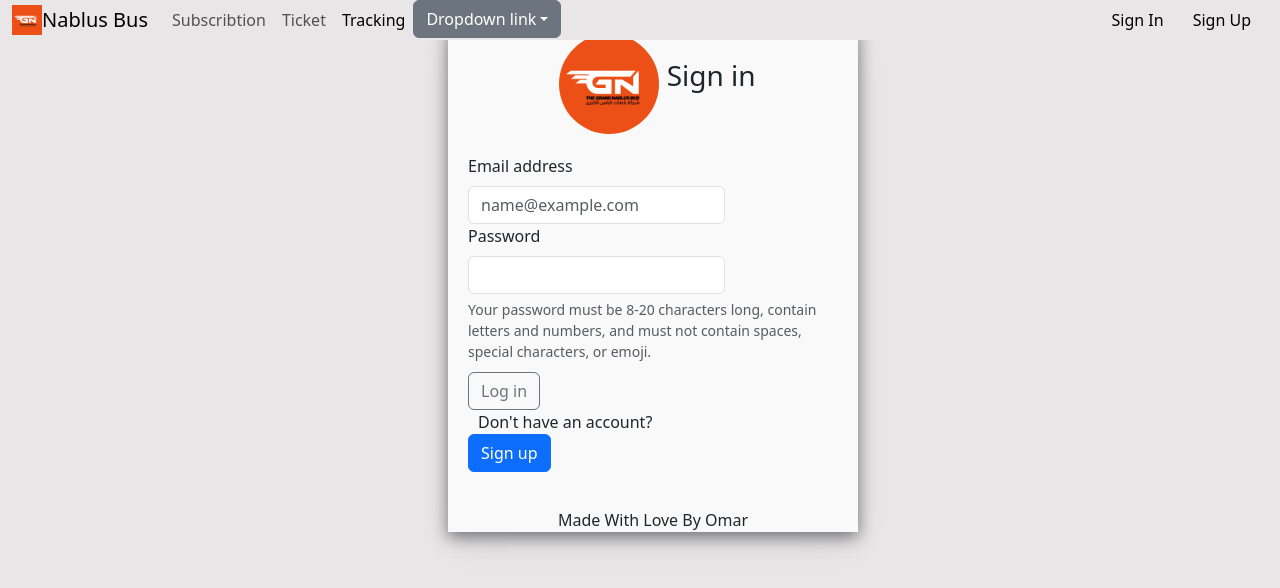
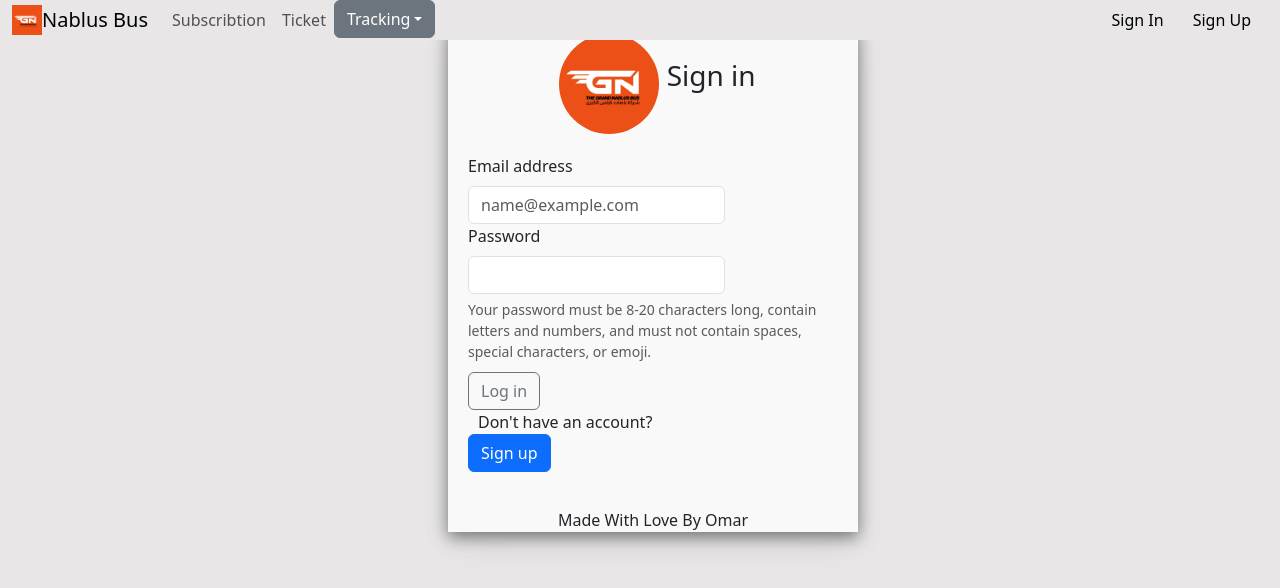
Before and after one commit to omarPALE/NablusBus, a React (Vite) app in the folder web/client/login/: page /login in a window 1280 px wide. Shown: the top 588 px of the page. Built offline with nearby package versions, Linux system fonts and the light colour scheme.

Commit message:
add tracking button  to nav bar and lines name to the drobdown list

```diff
--- a/web/client/login/component/Nav.jsx
+++ b/web/client/login/component/Nav.jsx
@@ -43,16 +43,6 @@ export default function Nav(props) {
                 Ticket
               </a>
             </li>
-            <li className="nav-item">
-              <a
-                className="nav-link active"
-                aria-current="page"
-                href="/tracking"
-                onClick={props.handleHome}
-              >
-                Tracking
-              </a>
-            </li>
             <li className="nav-item dropdown">
               <div className="dropdown">
                 <a
@@ -62,22 +52,22 @@ export default function Nav(props) {
                   data-bs-toggle="dropdown"
                   aria-expanded="false"
                 >
-                  Dropdown link
+                  Tracking
                 </a>
                 <ul className="dropdown-menu">
                   <li>
                     <a className="dropdown-item" href="#">
-                      Action
+                      South Line
                     </a>
                   </li>
                   <li>
                     <a className="dropdown-item" href="#">
-                      Another action
+                      North Line
                     </a>
                   </li>
                   <li>
                     <a className="dropdown-item" href="#">
-                      Something else here
+                      East Line
                     </a>
                   </li>
                 </ul>
```
